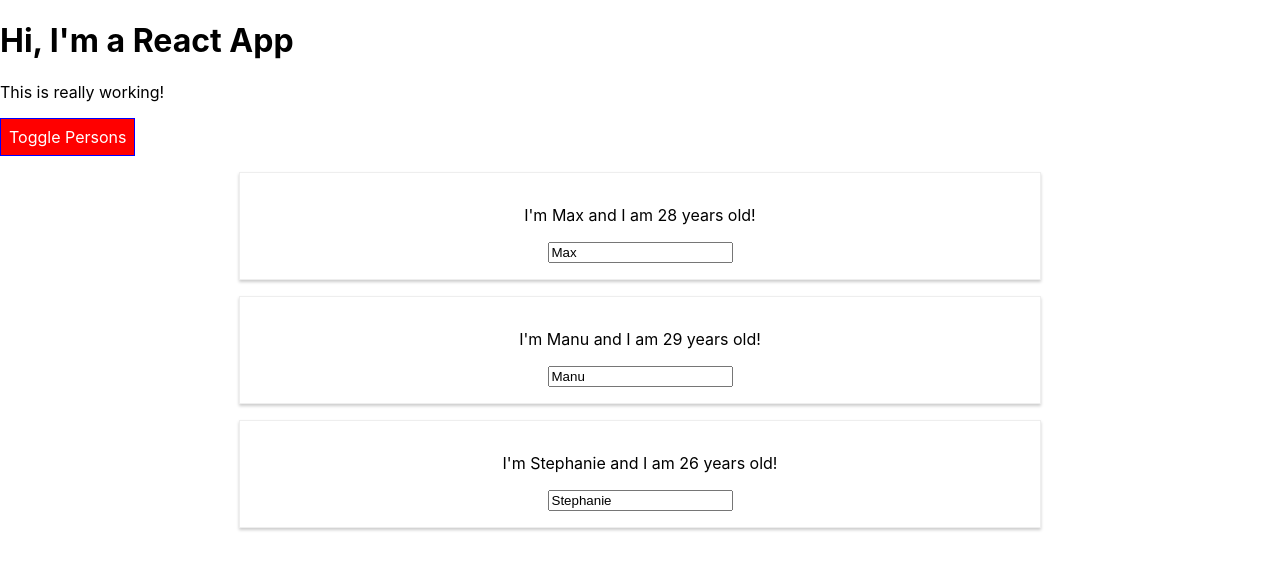
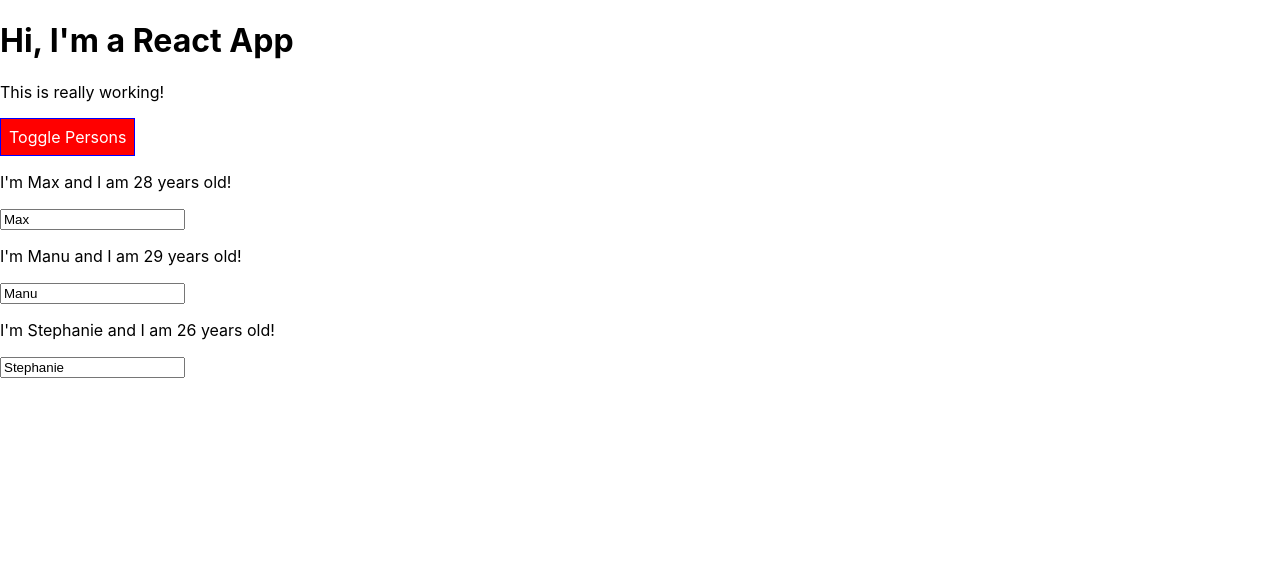
Before and after one commit to GunaUI/React-2019, a React app in the folder react-complete-guide/: page / in a window 1280 px wide. Both pictures are taken after a click on the button "Toggle Persons". Shown: the top 570 px of the page. Built offline with nearby package versions, Linux system fonts and the light colour scheme.

Commit message:
css module

```diff
--- a/react-complete-guide/src/Person/Person.js
+++ b/react-complete-guide/src/Person/Person.js
@@ -1,8 +1,8 @@
 import React from 'react';
-import './Person.css';
+import mycssClassModule from './Person.css';
 const personExport = ( properties ) => {
     return (
-        <div className="Person">
+        <div className={mycssClassModule.Person}>
             <p onClick={properties.deleteme}>I'm {properties.name} and I am {properties.age} years old!</p>
             <p>{properties.children}</p>
             <input type="text" onChange={properties.heychanged} value={properties.name} />
```
Also changed, not shown: 1 other file (tests, documents, lock files or other folders).
